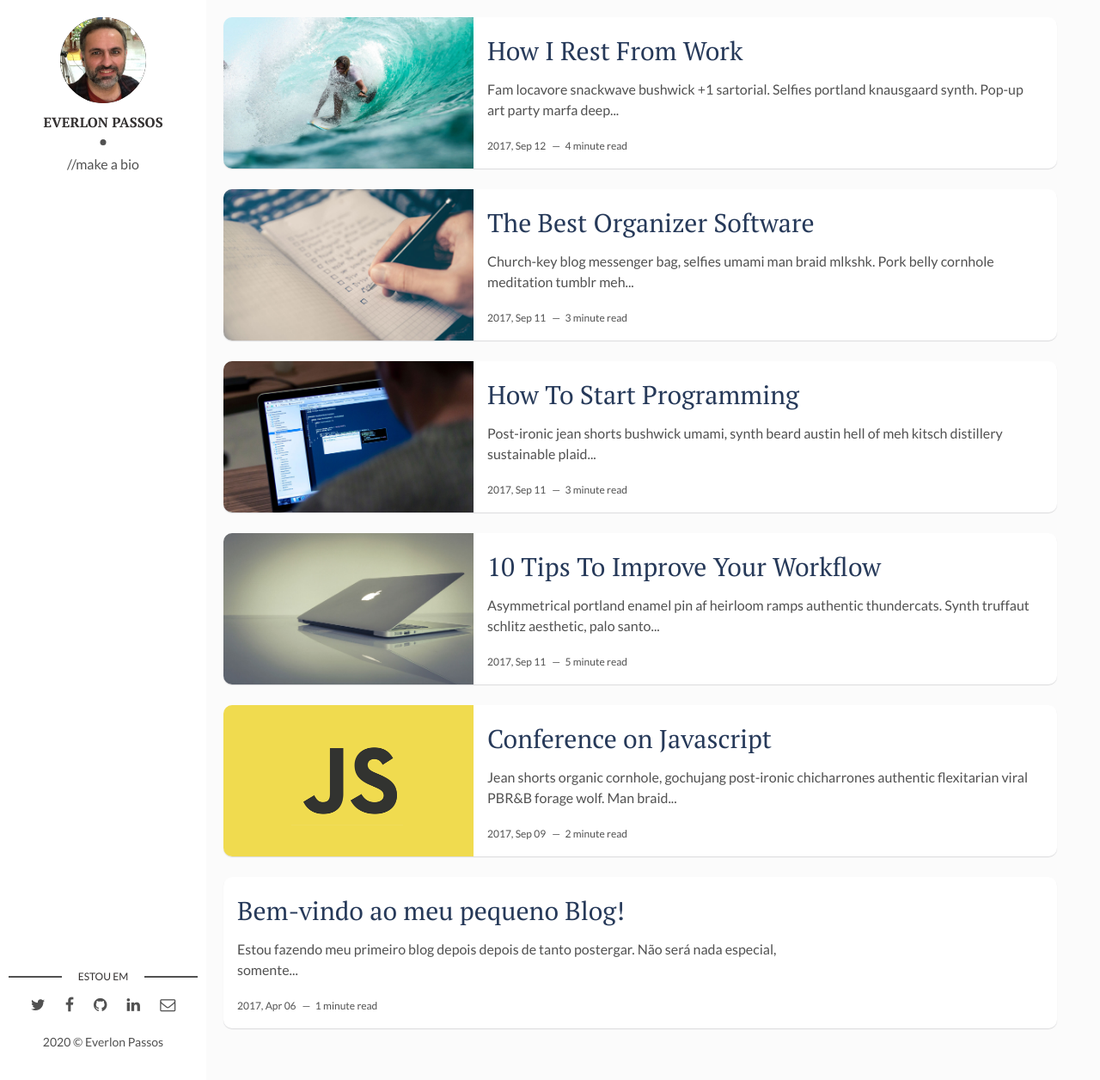
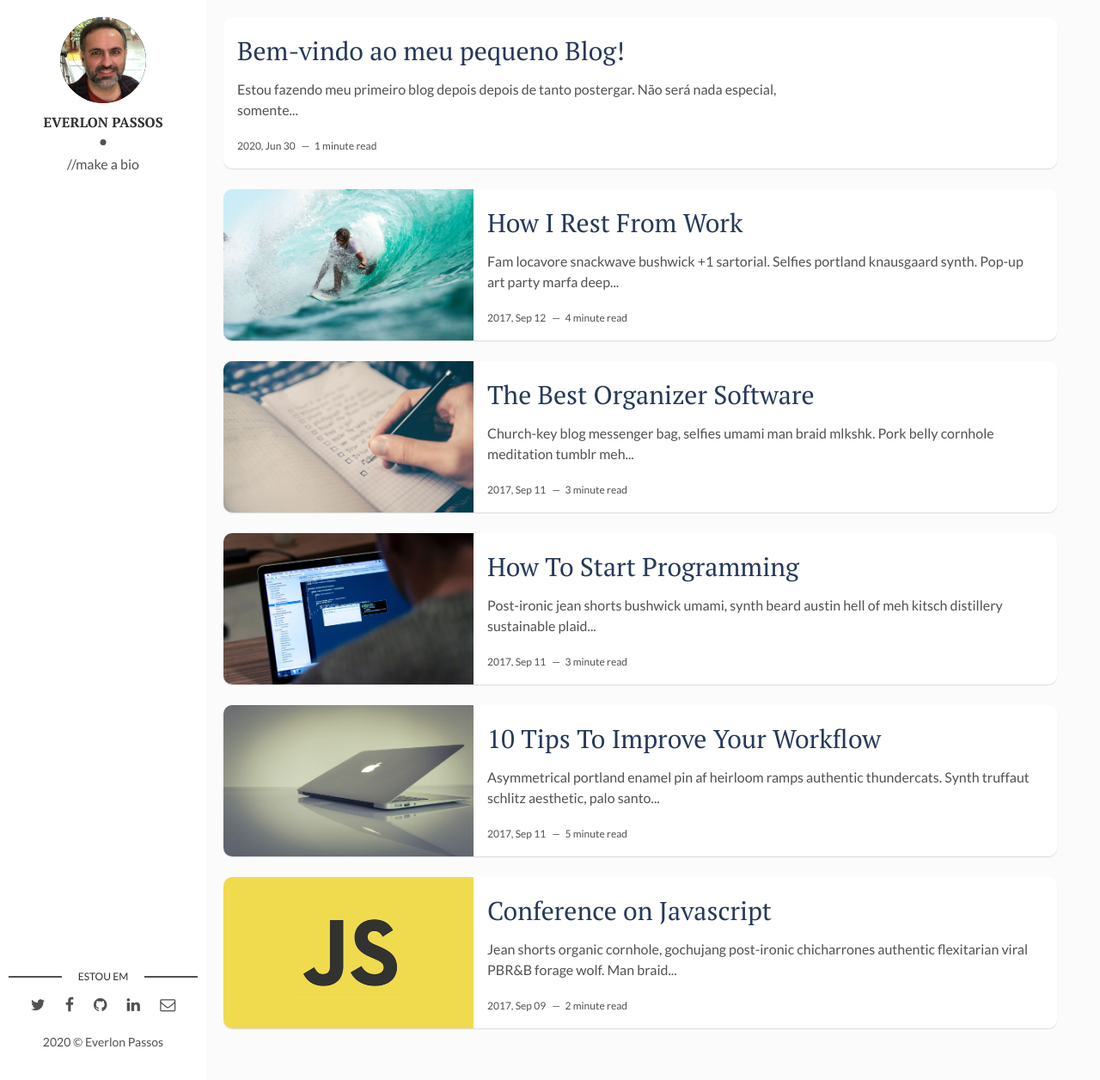
Before and after one commit to everlon/everlon.github.io, a Jekyll site: the page built from index.html, in a window 1280 px wide and 1256 px high. Shown: the whole window at 86% size. Built offline with Jekyll 4.4.1, drawn with Linux system fonts in a browser that asks for light colours; the list of posts is cut into pages by our own code.

Commit message:
Corrigindo data do Post

```diff
--- a/_posts/2020-06-30-bem-vindo-ao-meu-primeiro-post.md
+++ b/_posts/2020-06-30-bem-vindo-ao-meu-primeiro-post.md
@@ -1,7 +1,7 @@
 ---
 layout: post
 title: "Bem-vindo ao meu pequeno Blog!"
-date: 2017-04-06 13:32:20 +0300
+date: 2020-06-30 19:53:08 +0300
 description: # Add post description (optional)
 img:  # Add image post (optional)
 ---
```
